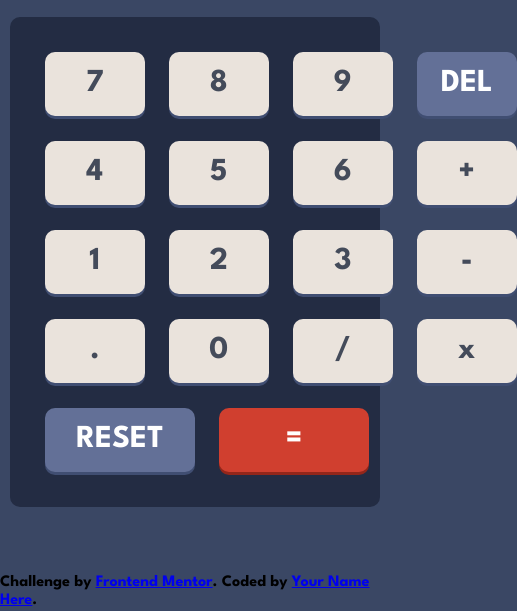
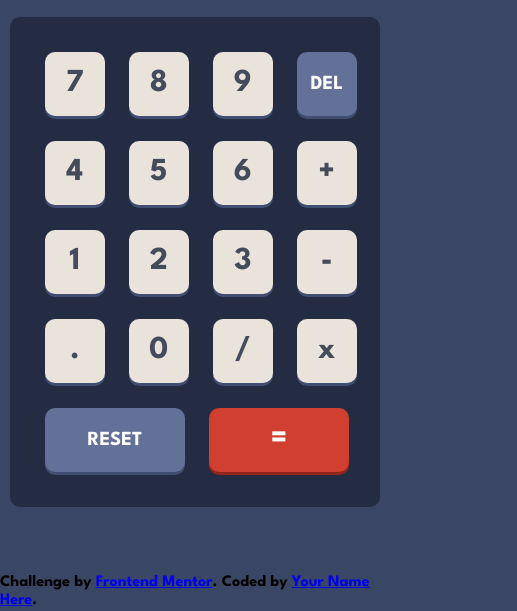
Before and after one commit to jaac97/Calculator-app, a website: page index.html in a window 390 px wide. Shown: the part 270-881 px from the top of the page, 517 px wide, since content can reach past the window. Drawn offline with nearby package versions, Linux system fonts and the light colour scheme; files that its build step writes are made by us from their sources.

Commit message:
Fixing width on mobile

```diff
--- a/build/sass/base/_calc.scss
+++ b/build/sass/base/_calc.scss
@@ -87,26 +87,40 @@
     justify-content: space-between;
 }
 .calc__btn{
+    cursor: pointer;
     font-size: 3.2rem;
     border: none;
     // padding: 1rem 4rem;
+    flex: 0 0 6rem;
+    @include m.desktop {
     flex: 0 0 10rem;
+
+    }
     height: 6.4rem;
     border-radius: 1rem;
     background-color: v.$ligh-grayish;
     box-shadow: 0 3px 0px v.$key-shadow;
     color: v.$dark-grayish-blue;
 }
+
 .calc__btn--special{
     background-color: v.$key-background;
     text-transform: uppercase;
     color: v.$white;
+    font-size: 2rem;
 }
+
 .calc__btn--bottom{
-    flex: 0 0 50%;
+    flex: 0 0 calc(50% - 1rem);
 }
 .calc__btn--special-equal{
     background-color: v.$red;
     box-shadow: 0 3px 0px v.$dark-red;
     color: v.$white;
 }
+/* .calc__btn--special:hover{
+    background-color: v.$ligh-grayish;
+}
+.calc__btn--special-equal:hover{
+    background-color: v.$grayish-orange;
+} */
```
